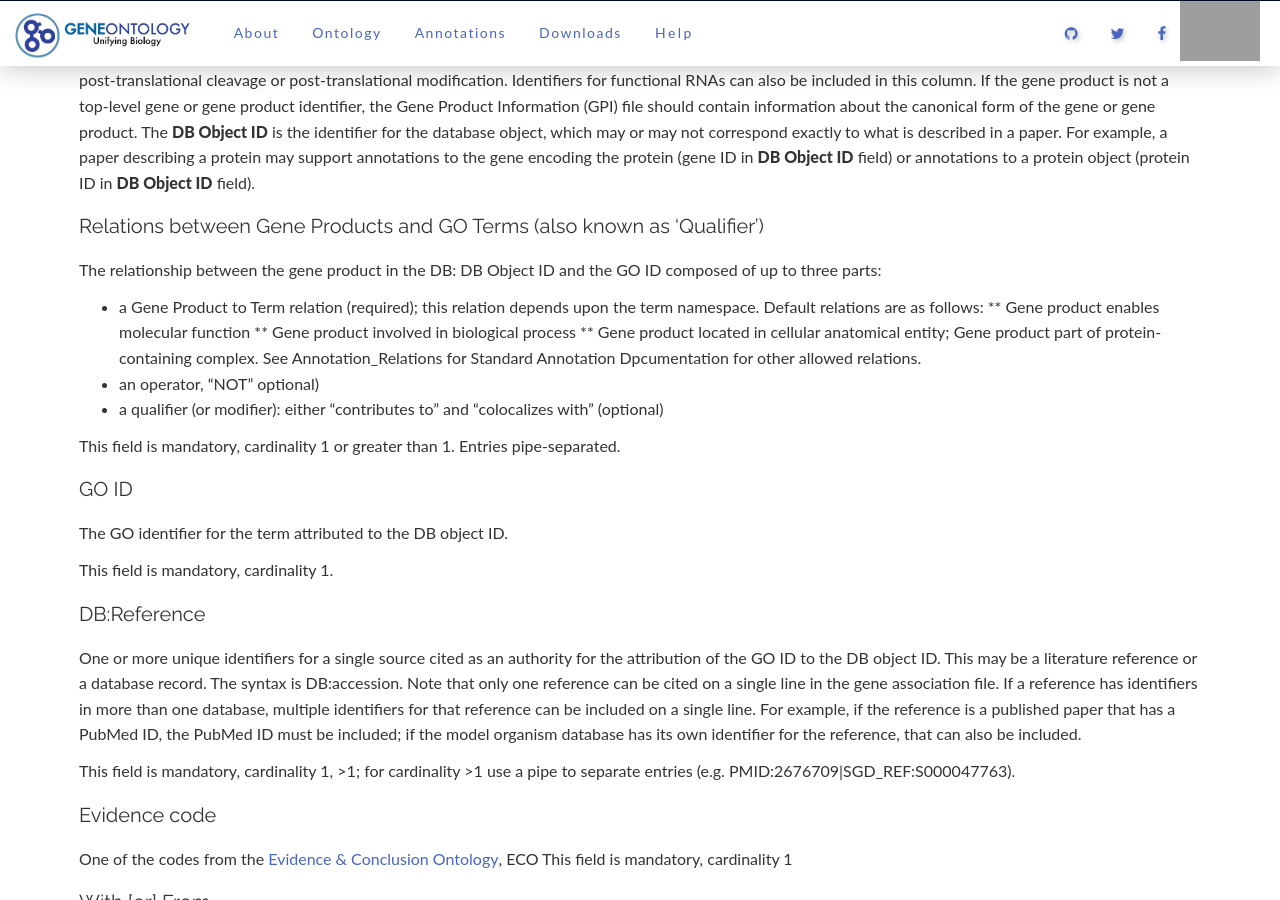
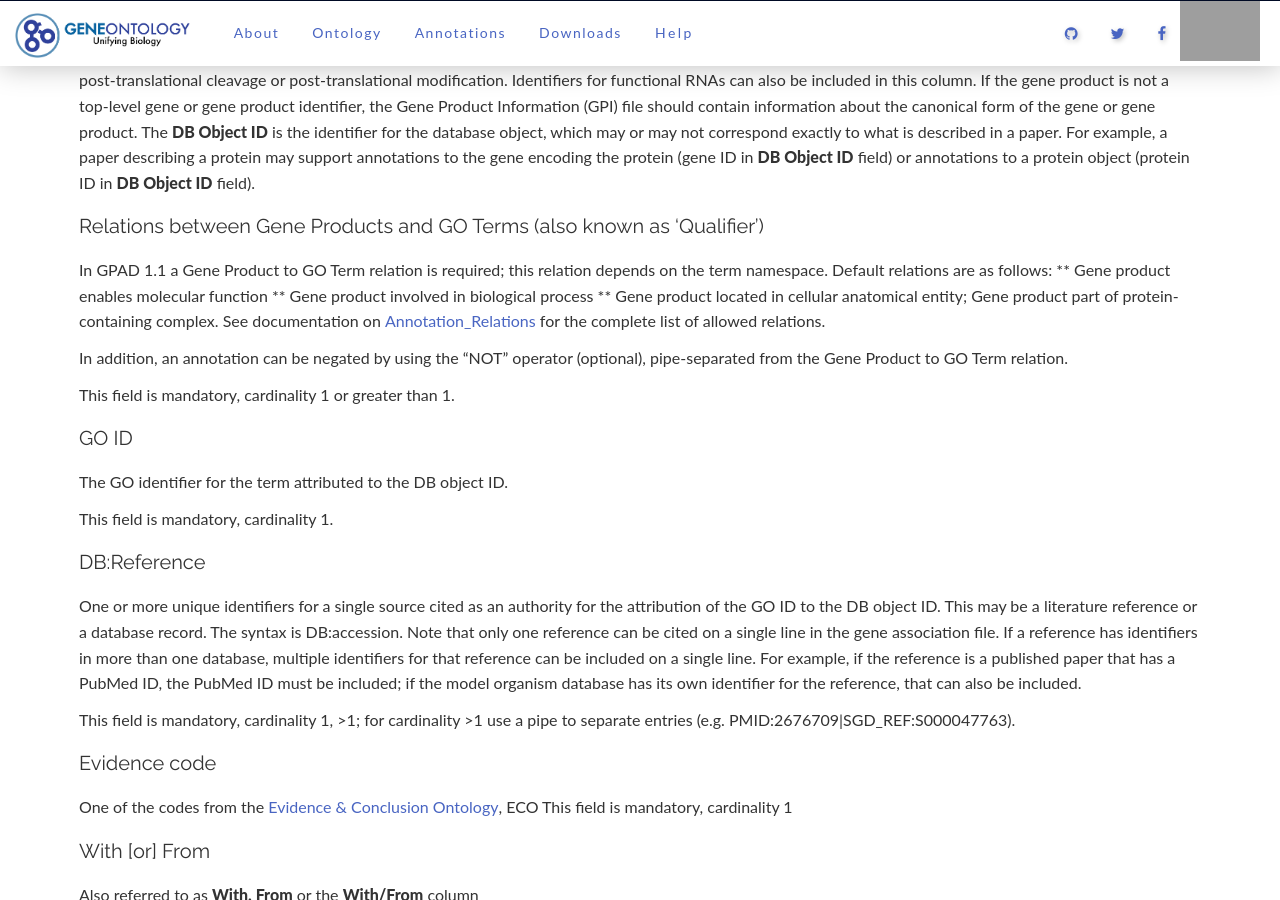
Before and after one commit to geneontology/geneontology.github.io, a Jekyll site: the page built from _docs/gene-product-association-data-gpad-format.md, in a window 1280 px wide and 900 px high, scrolled down 1588 px. Built offline with Jekyll 4.4.1, drawn with Linux system fonts in a browser that asks for light colours; nearby versions of some CDN libraries; grey boxes are pictures that could not be loaded.

Commit message:
Update gene-product-association-data-gpad-format.md
updated

```diff
--- a/_docs/gene-product-association-data-gpad-format.md
+++ b/_docs/gene-product-association-data-gpad-format.md
@@ -74,12 +74,15 @@
 
 #### Relations between Gene Products and GO Terms (also known as 'Qualifier')
 
-The relationship between the gene product in the DB: DB Object ID and the GO ID composed of up to three parts:
-* a Gene Product to Term relation (required); this relation depends upon the term namespace. Default relations are as follows: ** Gene product enables molecular function ** Gene product involved in biological process ** Gene product located in cellular anatomical entity; Gene product part of protein-containing complex. See Annotation_Relations for Standard Annotation Dpcumentation for other allowed relations.
-* an operator, "NOT" optional)
-* a qualifier (or modifier): either "contributes to" and "colocalizes with" (optional)
+In GPAD 1.1 a Gene Product to GO Term relation is required; this relation depends on the term namespace. Default relations are as follows:
+** Gene product enables molecular function
+** Gene product involved in biological process
+** Gene product located in cellular anatomical entity; Gene product part of protein-containing complex.
+See documentation on [Annotation_Relations](https://wiki.geneontology.org/Annotation_Relations) for the complete list of allowed relations.
 
-This field is mandatory, cardinality 1 or greater than 1. Entries pipe-separated.
+In addition, an annotation can be negated by using the "NOT" operator (optional), pipe-separated from the  Gene Product to GO Term relation.
+
+This field is mandatory, cardinality 1 or greater than 1.
 
 #### GO ID
 The GO identifier for the term attributed to the DB object ID.
```
